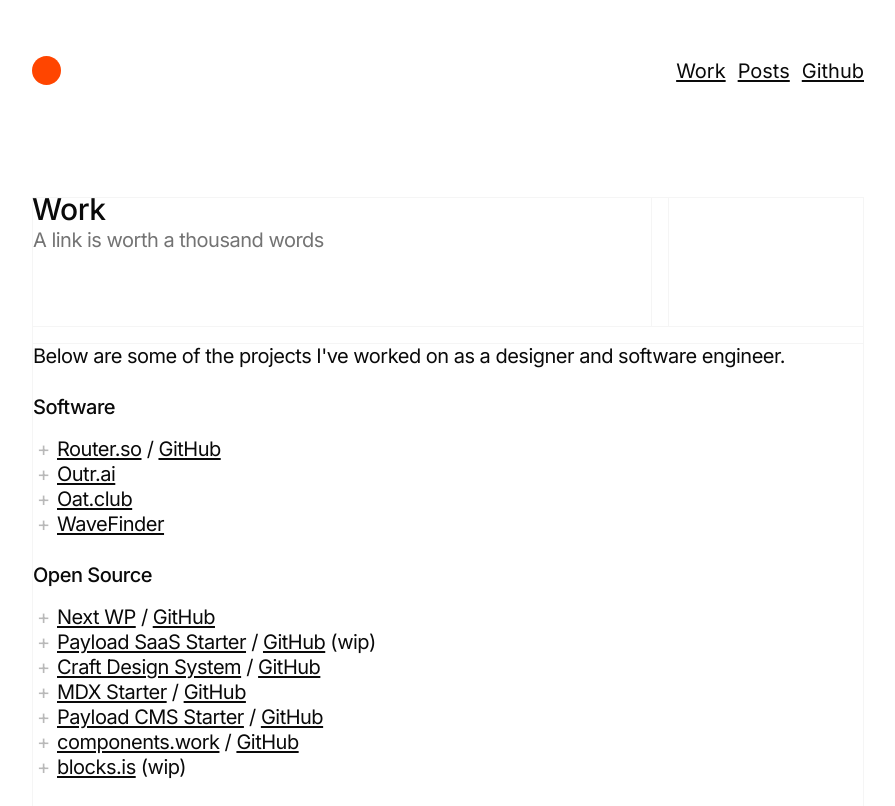
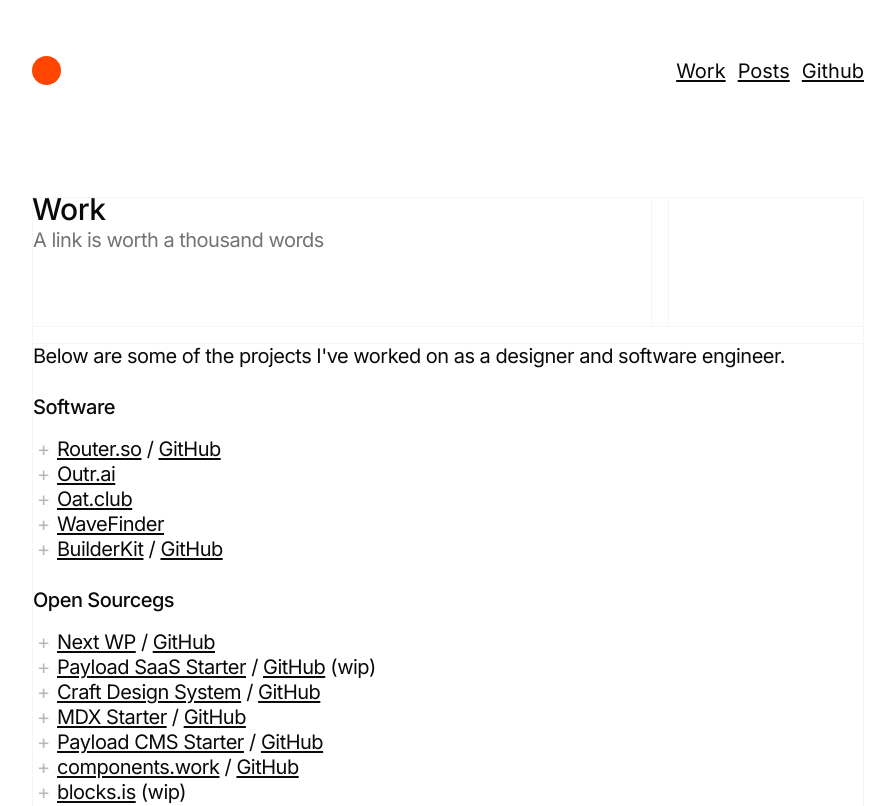
Before and after one commit to brijr/site, a Next.js app: page /work in a window 1280 px wide. Shown: the top 806 px of the page, without its empty margins (192-1087 px from the left). Built offline with nearby package versions, Linux system fonts and the light colour scheme.

Commit message:
update work page

```diff
--- a/app/(markdown)/work/page.mdx
+++ b/app/(markdown)/work/page.mdx
@@ -18,8 +18,9 @@ Below are some of the projects I've worked on as a designer and software enginee
 - [Outr.ai](https://outr.ai)
 - [Oat.club](https://oat.club)
 - [WaveFinder](https://wavefinder.io)
+- [BuilderKit](https://builderkit.io) / [GitHub](https://github.com/alpinecodex/builderkit)
 
-### Open Source
+### Open Sourcegs
 
 - [Next WP](https://next-wp.com) / [GitHub](https://github.com/9d8dev/next-wp)
 - [Payload SaaS Starter](https://payload-saas-starter.vercel.app/) / [GitHub](https://github.com/brijr/payload-saas-starter) (wip)
```
